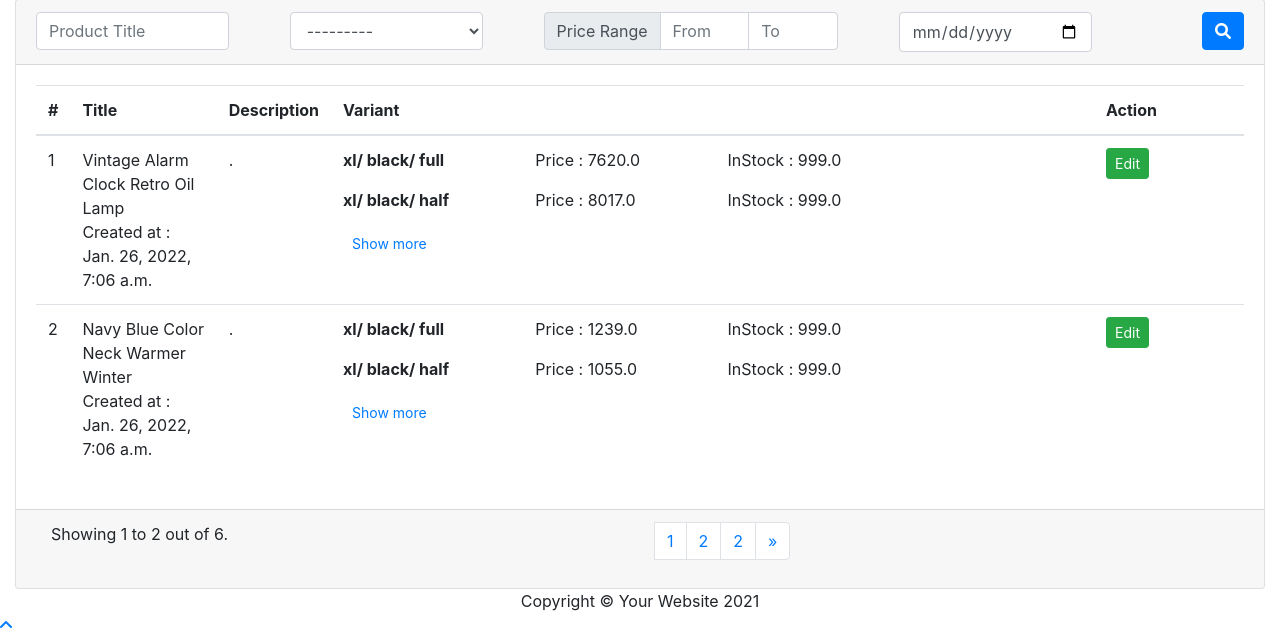
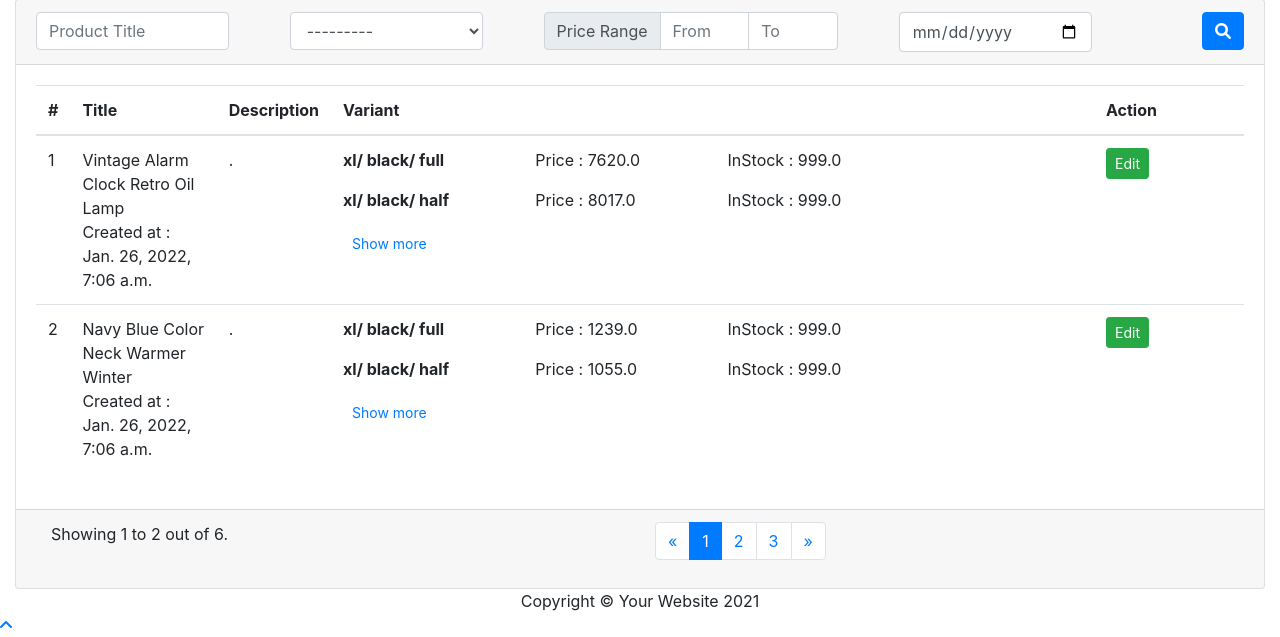
Before and after one commit to Tarikol-Islam/Mediusware.test, a Django app: page /product/list/ in a window 1280 px wide. Shown: the part 714-1351 px from the top of the page. Run offline with Django 3.2, Linux system fonts and the light colour scheme; data comes from the database, SQL or seed files in the repository; style sheets or scripts are compiled from the project's sources; some libraries are stand-ins or nearby versions.

Commit message:
pagination css done

```diff
--- a/src/product/templates/products/pagination.html
+++ b/src/product/templates/products/pagination.html
@@ -5,15 +5,24 @@
         <a class="page-link" href="?page={{ page_obj.previous_page_number }}" aria-label="Previous">
           <span aria-hidden="true">&laquo;</span>
         </a>
+        {% else %}
+        <a class="page-link" href="" aria-label="Previous">
+          <span aria-hidden="false">&laquo;</span>
+        </a>
         {% endif %}
       </li>
 
       {% for i in page_obj.paginator.page_range %}
+        {% comment %} {% if page_obj.number == i %}
+          <li class="page-item"><a class="page-link" href="#">{{i}}</a></li>
+        {% else %}
+          <li class="page-item"><a class="page-link" href="?page={{ i }}">{{ page_obj.next_page_number }}</a></li>
+        {% endif%} {% endcomment %}
         {% if page_obj.number == i %}
-        <li class="page-item"><a class="page-link" href="#">{{i}}</a></li>
+        <li class="page-item active"><a class="page-link" href="?page={{ i }}">{{i}}</a></li>
         {% else %}
-        <li class="page-item"><a class="page-link" href="?page={{ i }}">{{ page_obj.next_page_number }}</a></li>
-        {% endif%}
+        <li class="page-item"><a class="page-link" href="?page={{ i }}">{{i}}</a></li>
+        {% endif %}
       {% endfor %}
 
       <li class="page-item">
@@ -21,6 +30,10 @@
         <a class="page-link" href="?page={{ page_obj.next_page_number }}" aria-label="Next">
           <span aria-hidden="true">&raquo;</span>
         </a>
+        {% else %}
+        <a class="page-link" href="" aria-label="Next">
+          <span aria-hidden="true">&raquo;</span>
+        </a>
         {% endif %}
       </li>
     </ul>
```
